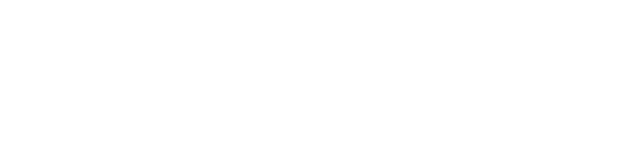
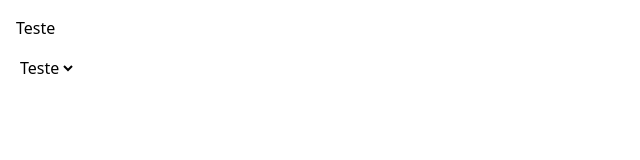
Before and after one commit to LucasAntonio-LAM/Curso-Udemy-Tailwindcss, a website: page Seção 13 - Interatividade/src/index.html in a window 1280 px wide. Shown: the whole page, without its empty margins (0-640 px from the left). Drawn offline with Linux system fonts and the light colour scheme.

Commit message:
aula - aparencia- appearance none

```diff
--- a/Seção 13 - Interatividade/src/index.html
+++ b/Seção 13 - Interatividade/src/index.html
@@ -7,6 +7,20 @@
     <link rel="stylesheet" href="css/output.css">
 </head>
 <body>
+    <!-- Aparência -->
+
+    <div class="m-4">
+        <select class="appearance-none">
+            <option value="">Teste</option>
+        </select>
+    </div>
+
+    <div class="m-4">
+        <select class="appearance-auto">
+            <option value="">Teste</option>
+        </select>
+    </div>
+
 
 </body>
 </html>
```
Also changed, not shown: Seção 13 - Interatividade/src/css/output.css.
